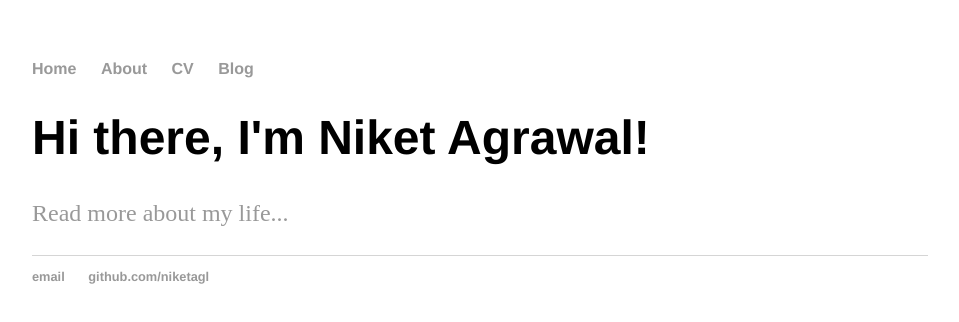
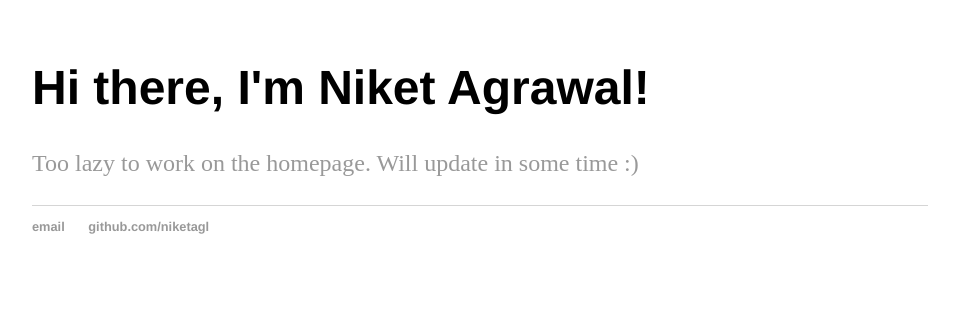
Before and after one commit to niketagl/niketagl.github.io, a plain HTML site: page index.html in a window 1280 px wide. Shown: the whole page, without its empty margins (160-1119 px from the left). Drawn offline with Linux system fonts and the light colour scheme.

Commit message:
Removed some links

```diff
--- a/index.html
+++ b/index.html
@@ -6,18 +6,10 @@
 		<link rel="stylesheet" type="text/css" href="/css/main.css">
 	</head>
 	<body>
-		<nav>
-    		<ul>
-        		<li><a href="/">Home</a></li>
-	        	<li><a href="/about">About</a></li>
-        		<li><a href="/cv">CV</a></li>
-        		<li><a href="/blog">Blog</a></li>
-    		</ul>
-		</nav>
 		<div class="container">
     		<div class="blurb">
         		<h1>Hi there, I'm Niket Agrawal!</h1>
-				<p><a href="/about">Read more about my life...</a></p>
+				<p><a href="/about">Too lazy to work on the homepage. Will update in some time :)</a></p>
     		</div><!-- /.blurb -->
 		</div><!-- /.container -->
 		<footer>
```
